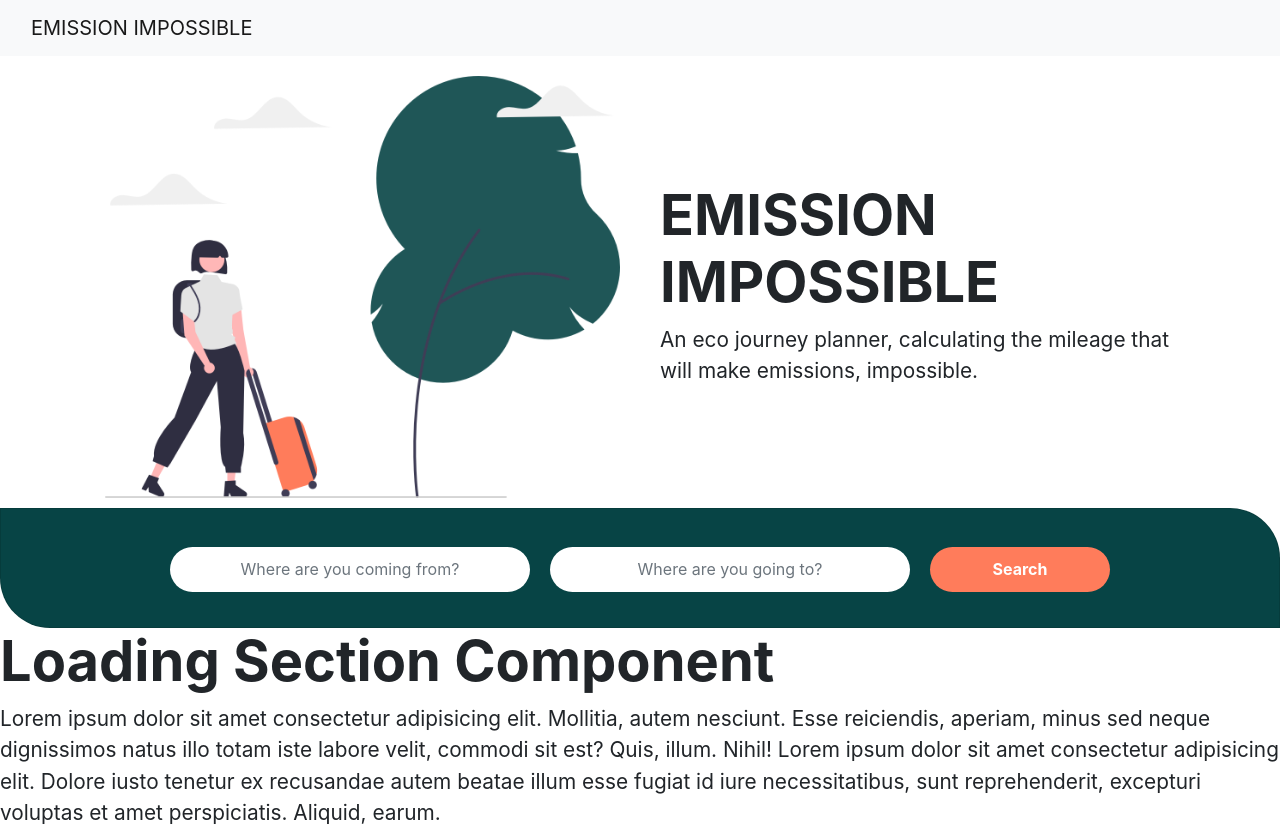
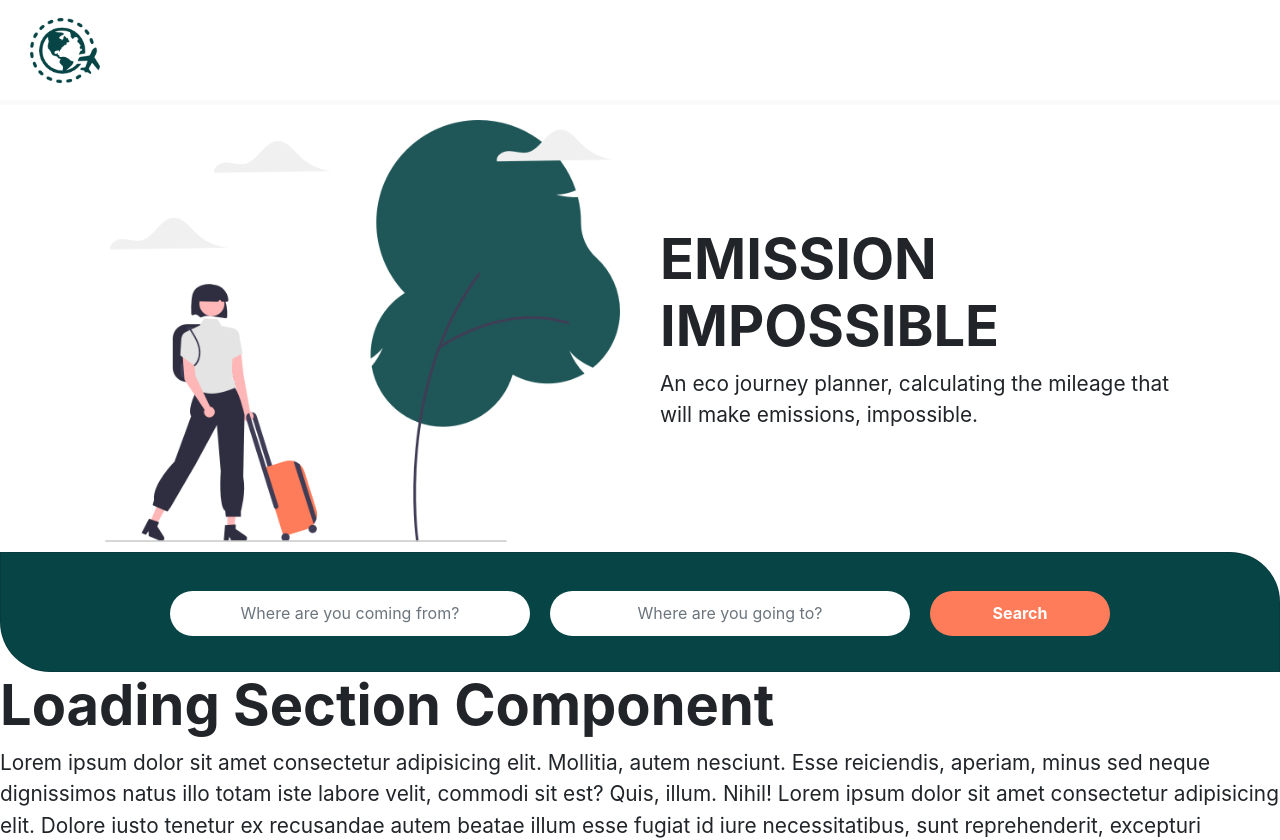
Before and after one commit to SchoolOfCode/w20_final-project-team-e, a React (Create React App) app: page / in a window 1280 px wide. Shown: the top 840 px of the page. Built offline with nearby package versions, Linux system fonts and the light colour scheme.

Commit message:
Added drop shadow to nav bar

```diff
--- /dev/null
+++ b/src/components/Menu/Menu.css
@@ -0,0 +1,15 @@
+.navbar {
+  background-color: white;
+  height: 100px;
+  box-shadow: 0 5px 0 0px #fafafa;
+  padding: 0;
+}
+.nav-logo {
+  transform: scale(0.7);
+}
+
+@media only screen and (max-width: 1080px) {
+}
+
+@media only screen and (max-width: 700px) {
+}
--- a/src/components/Menu/Menu.js
+++ b/src/components/Menu/Menu.js
@@ -1,11 +1,17 @@
 import React from "react";
+import "./Menu.css";
+import Logo from "../../images/nav_logo_mobile.png";
 
 export default function Menu() {
   return (
-    <nav class="navbar sticky-top navbar-light bg-light">
-      <div class="container-fluid">
-        <a class="navbar-brand" href="#search-section">
-          EMISSION IMPOSSIBLE
+    <nav className="navbar sticky-top">
+      <div className="container-fluid">
+        <a href="#homescreen">
+          <img
+            className="nav-logo"
+            src={Logo}
+            alt="Emission Impossible logo"
+          />
         </a>
       </div>
     </nav>
--- a/src/components/SearchCard/SearchCard.js
+++ b/src/components/SearchCard/SearchCard.js
@@ -3,7 +3,7 @@ import "./SearchCard.css";
 
 export default function SearchCard(props) {
   return (
-    <div className="card text-center">
+    <div className="card text-center" id="homescreen">
       <div className="card-body">
         <h5 className="card-title">Calculate Your Journey</h5>
         <form className="flex-container">
--- a/src/components/SearchSection/SearchSection.js
+++ b/src/components/SearchSection/SearchSection.js
@@ -4,7 +4,7 @@ import SearchCard from "../SearchCard/SearchCard";
 export default function SearchSection(props) {
 
   return (
-    <div id="search-section">
+    <div>
       <SearchCard
         state={props.formData}
         handleChange={props.handleChange}
```
